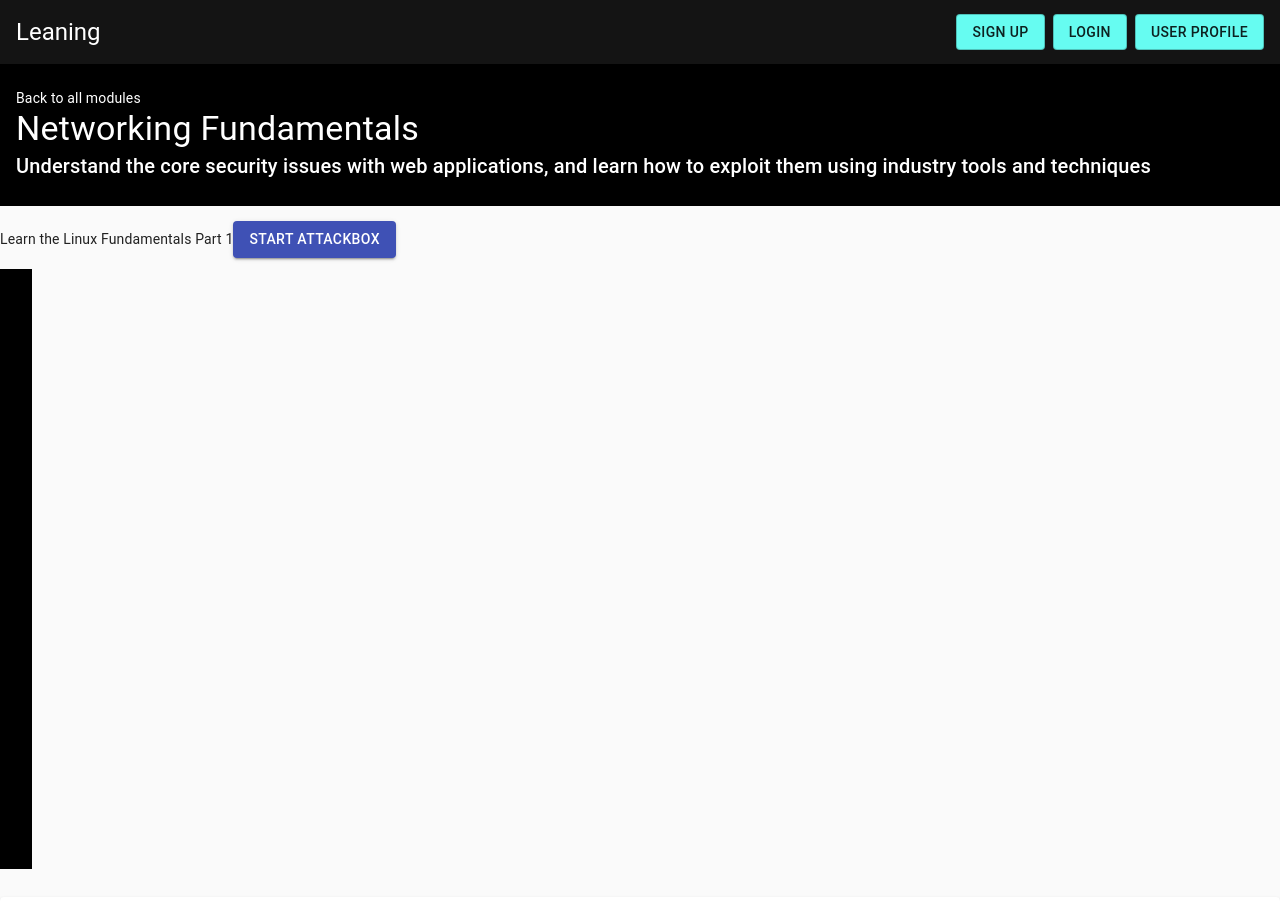
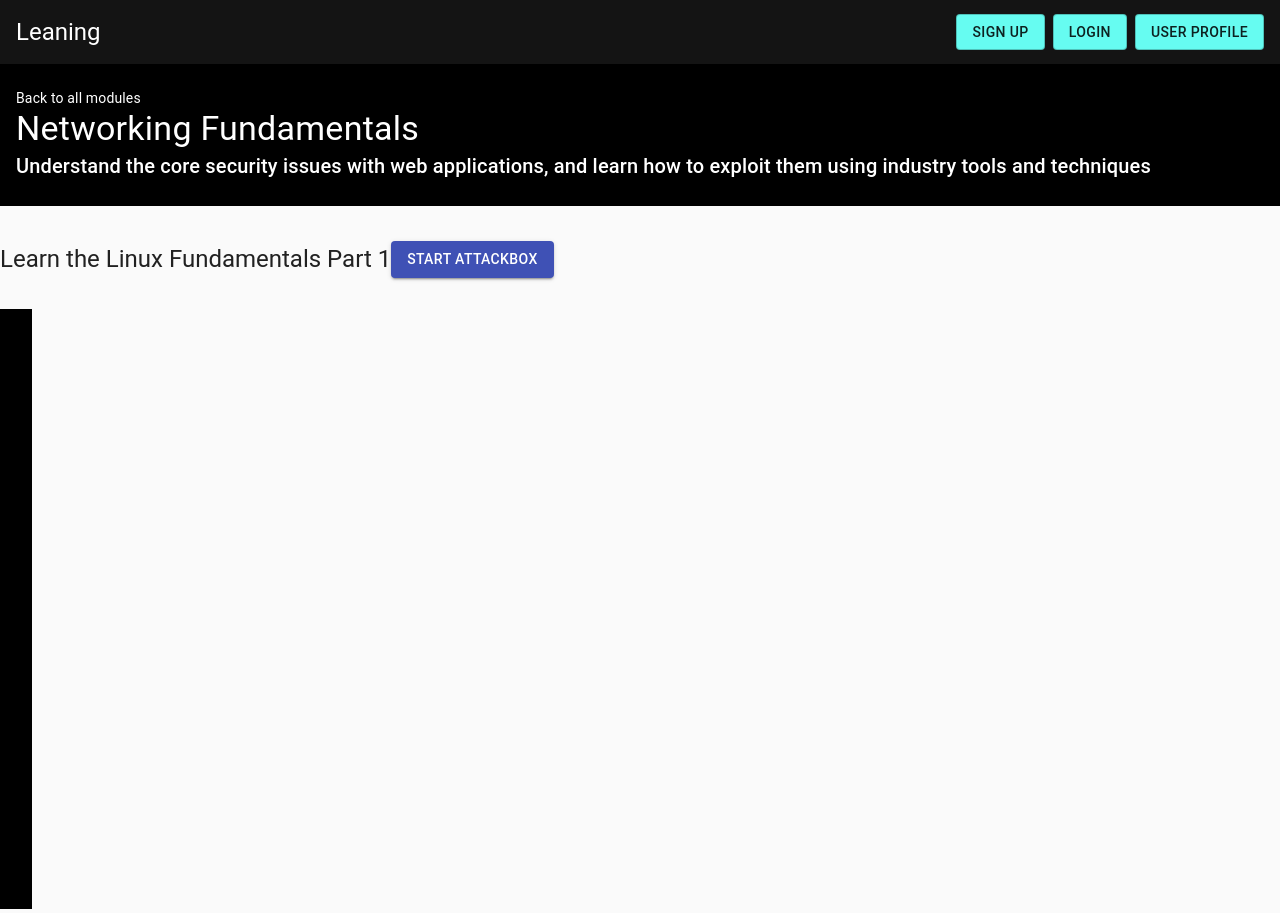
Before and after one commit to TeamABZ/learning, a React (Create React App) app: page /LeaningDetail in a window 1280 px wide. Shown: the top 913 px of the page. Built offline with nearby package versions, Linux system fonts and the light colour scheme.

Commit message:
css task

```diff
--- a/src/modules/dashboard/Leaning/LeaningDetail.js
+++ b/src/modules/dashboard/Leaning/LeaningDetail.js
@@ -33,7 +33,7 @@ export default function LeaningDetail() {
     },
     secAtk: { textAlign: "right" },
     txtHead: {
-      padding: "15px 0px",
+      padding: "2.5em 0",
       alignItems: "center",
     },
   }));
@@ -52,7 +52,6 @@ export default function LeaningDetail() {
       backgroundColor: "#1a90ff",
     },
   }))(LinearProgress);
-  const ids = 0;
   const itemTask = [
     {
       no: "Task 1",
@@ -92,7 +91,9 @@ export default function LeaningDetail() {
       <Grid container>
         <Grid container item className={classes.txtHead}>
           <Grid item xl={6}>
-            Learn the Linux Fundamentals Part 1
+            <Typography variant="h5">
+              Learn the Linux Fundamentals Part 1
+            </Typography>
           </Grid>
           <Grid className={classes.secAtk} item xl={6}>
             <Button variant="contained" color="primary">
--- a/src/modules/dashboard/Leaning/Task.js
+++ b/src/modules/dashboard/Leaning/Task.js
@@ -10,7 +10,7 @@ import Questions from "./Questions";
 export default function Task({ no, titleTask, desc }) {
   const useStyles = makeStyles((theme) => ({
     rootTask: {
-      marginTop: "2rem",
+      margin: "1rem 0",
     },
     headTask: {
       width: "100%",
@@ -46,7 +46,7 @@ export default function Task({ no, titleTask, desc }) {
           <Grid container className={classes.contentTask}>
             <Grid item container xl={12} className={classes.question}>
               <Grid item xl={9}>
-                {desc}
+                <Typography variant="subtitle1">{desc}</Typography>
               </Grid>
               <Grid item xl={3} container className={classes.btnMachine}>
                 <Button variant="contained" color="primary">
```
